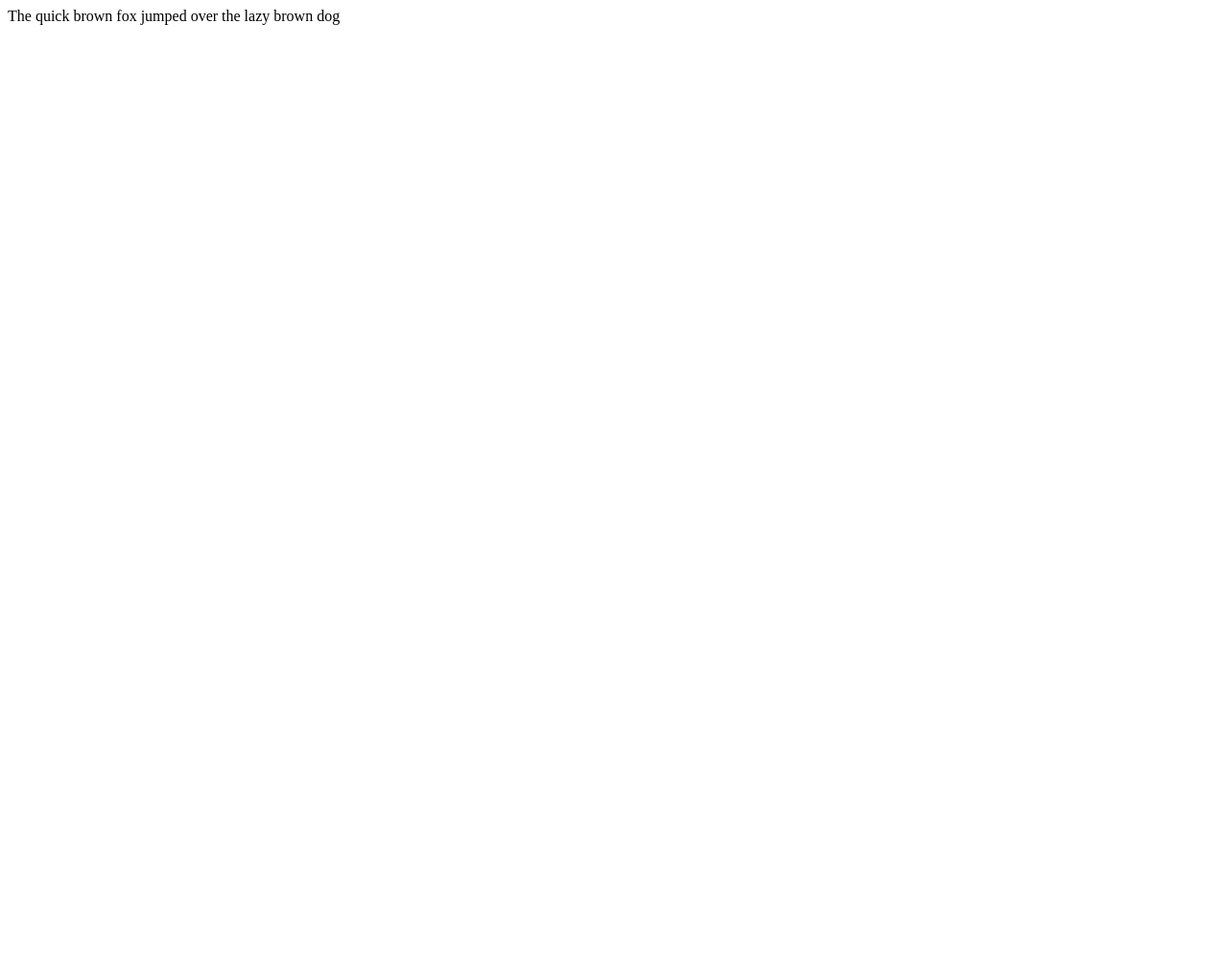
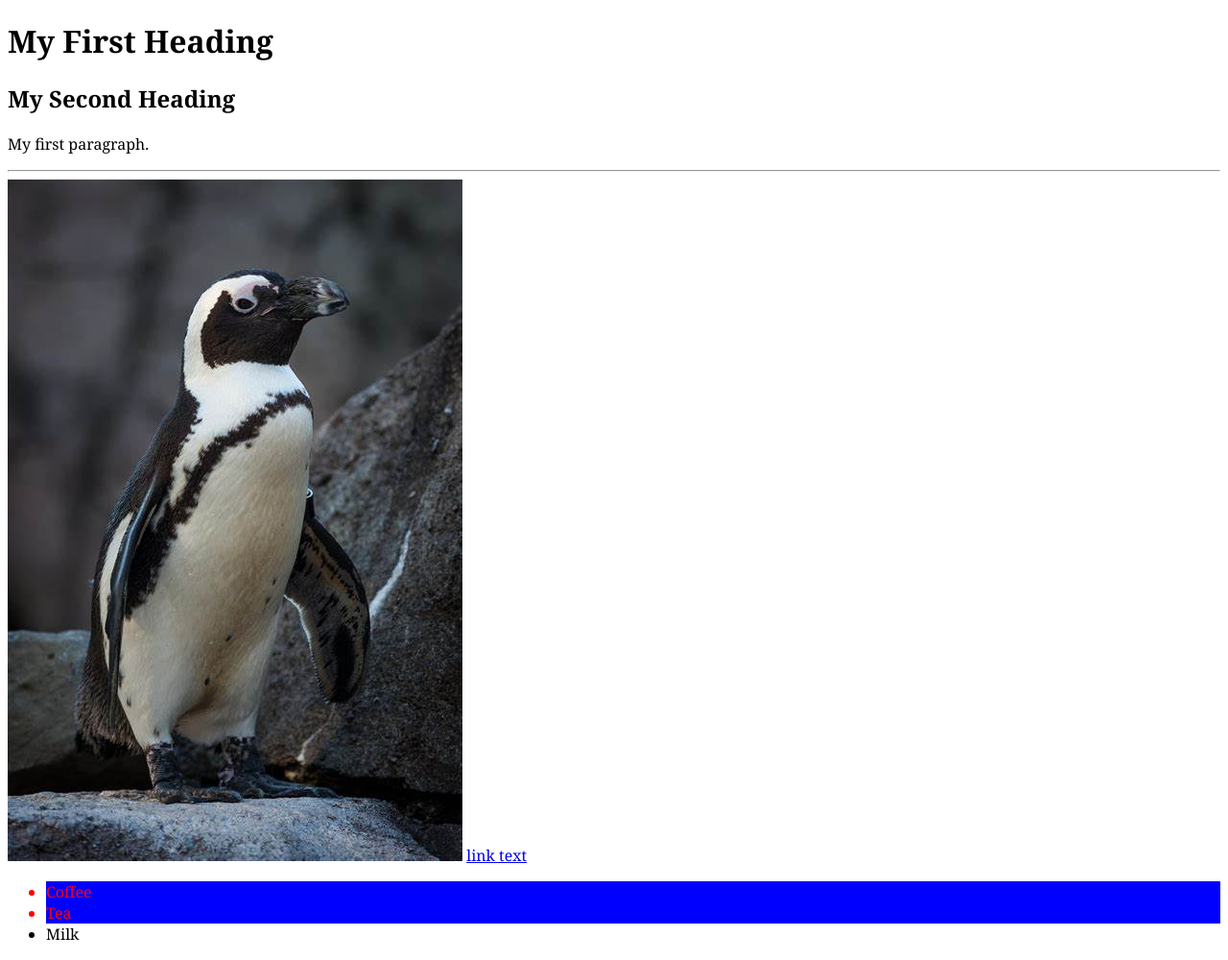
Before and after one commit to Bouncy0Knight/demo, a plain HTML site: page index.html in a window 1280 px wide. Shown: the whole page at 96% size. Before the commit the page ends 800 px from the top, so only its background shows below. Drawn offline with Linux system fonts and the light colour scheme.

Commit message:
my first website

```diff
--- a/index.html
+++ b/index.html
@@ -1 +1,22 @@
-The quick brown fox jumped over the lazy brown dog
+
+<!DOCTYPE html>
+<html>
+    <head>
+        <link rel="stylesheet" href="styles.css">
+    </head>
+    <body>
+        <h1>My First Heading</h1>
+        <h2>My Second Heading</h2>
+        <p>My first paragraph.</p>
+        <hr>
+        <img src="OIP.jpg"/>
+        <a href="https://google.com">link text</a>
+        <div>
+        <ul>
+            <li class="red-text" id="blue-background">Coffee</li>
+            <li class="red-text" id="blue-background">Tea</li>
+            <li>Milk</li>
+        </ul>
+        </div>
+        </body>
+<html>
--- /dev/null
+++ b/styles.css
@@ -0,0 +1,13 @@
+.red-text{
+    color: red;
+ }
+ #blue-background{
+    background-color: #0000ff;
+ }
+ #green-background{
+    background-color: rgb(0, 255, 0);
+ }
+ body{
+    font-family: Cambria, Cochin, Georgia, Times, 'Times New Roman', serif;
+    /* these are defaults but you can import fonts from google for free @fonts.google.com! */
+ }
```
Also changed, not shown: OIP.jpg (added), peng.jpg (added).
